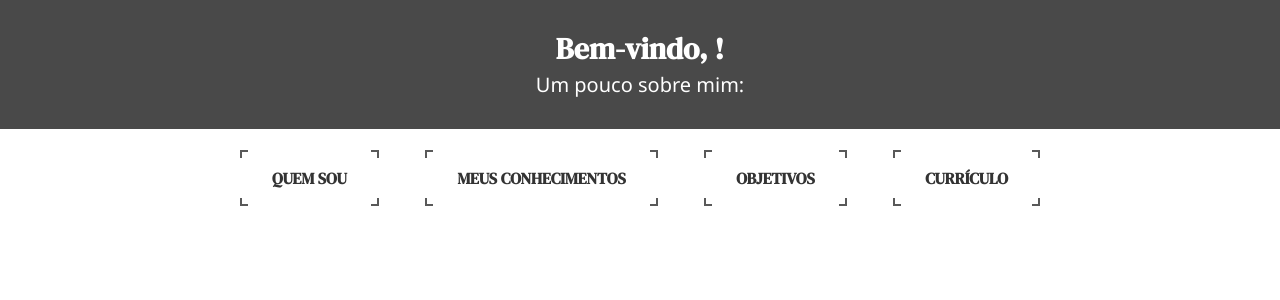
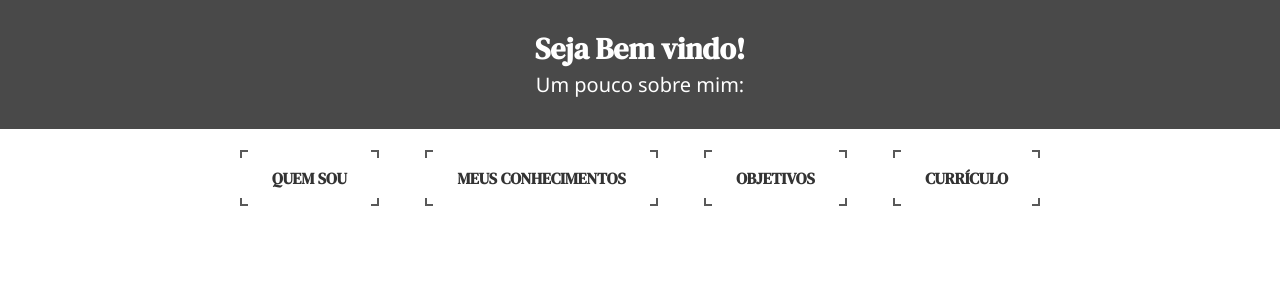
Before and after one commit to gabrekorb/gabrekorb.github.io, a PHP site: page / in a window 1280 px wide. Shown: the top 300 px of the page. Run offline with PHP 8.4, Linux system fonts and the light colour scheme.

Commit message:
Update index.php

```diff
--- a/index.php
+++ b/index.php
@@ -337,11 +337,7 @@
 <body>
 
     <header>
-        <h1 class="bemvindo">Bem-vindo,
-            <?php
-            echo getenv('USERNAME');
-            ?>!
-        </h1>
+        <h1 class="bemvindo">Seja Bem vindo!</h1>
         <p class="p1">Um pouco sobre mim:</p>
     </header>
 
```
